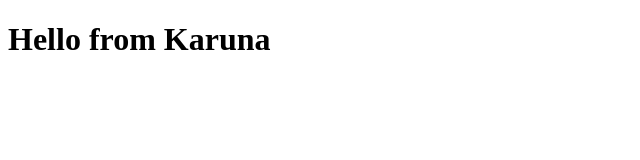
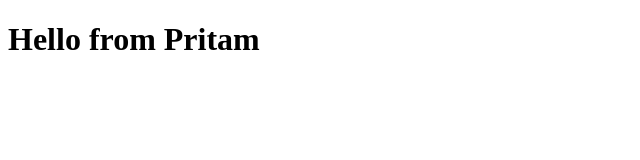
Before and after one commit to pritz45/demo, a plain HTML site: page index.html in a window 1280 px wide. Shown: the full height of the page, 0-640 px from the left. Drawn offline with Linux system fonts and the light colour scheme.

Commit message:
second commit

```diff
--- a/index.html
+++ b/index.html
@@ -4,6 +4,6 @@
     <title> Portfolio </title>
 </head>
 <body>
-    <h1> Hello from Karuna </h1>
+    <h1> Hello from Pritam </h1>
 </body>
 </html>
```
